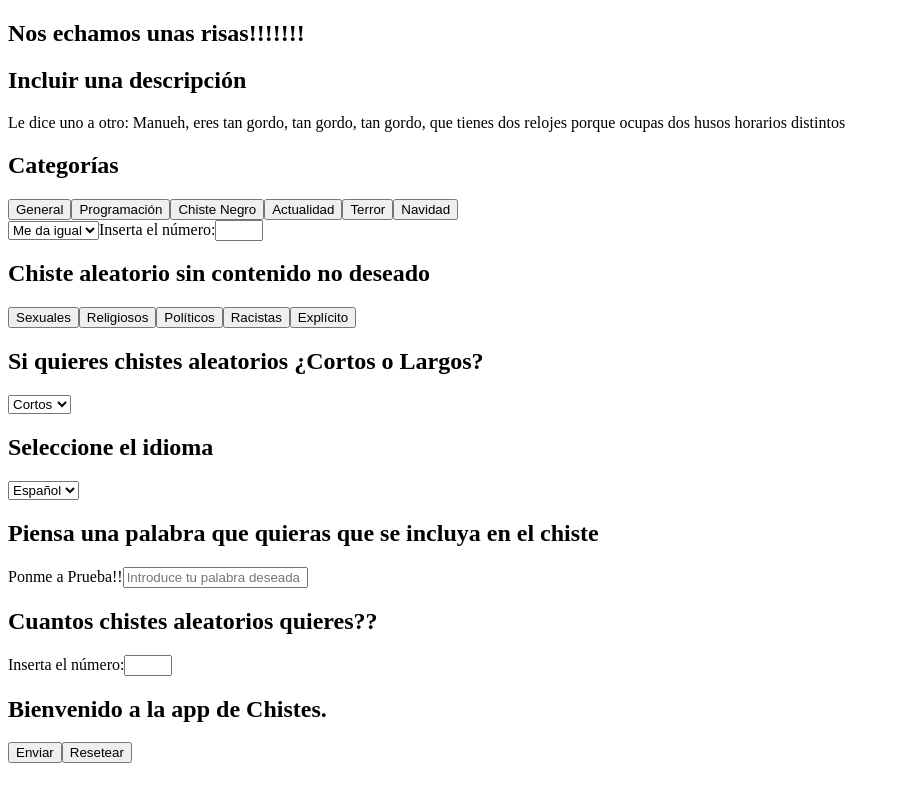
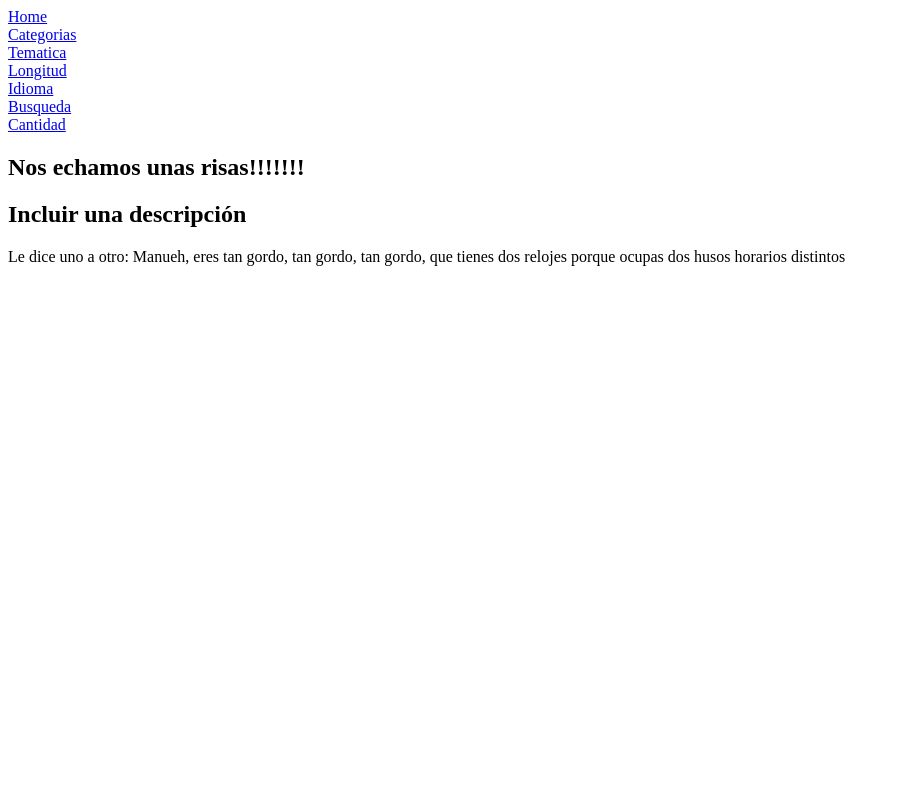
Before and after one commit to RaulMartinLuengo/Proyectazo, a React (Create React App) app in the folder app_bromas/: page / in a window 1280 px wide. Shown: the whole page, without its empty margins (0-900 px from the left). Built offline with nearby package versions, Linux system fonts and the light colour scheme.

Commit message:
Commit ROUTER

```diff
--- a/app_bromas/package.json
+++ b/app_bromas/package.json
@@ -8,7 +8,7 @@
     "@testing-library/user-event": "^13.5.0",
     "react": "^17.0.2",
     "react-dom": "^17.0.2",
-    "react-router-dom": "^6.2.2",
+    "react-router-dom": "5.2.0",
     "react-scripts": "^5.0.0",
     "web-vitals": "^2.1.4",
     "yarn": "^1.22.17"
--- a/app_bromas/src/App/App.jsx
+++ b/app_bromas/src/App/App.jsx
@@ -4,6 +4,12 @@
 /* eslint-disable import/prefer-default-export */
 
 import React, { useState } from 'react';
+import {
+  BrowserRouter as Router,
+  Switch,
+  Route,
+  Link,
+} from 'react-router-dom';
 import { ArticuloEncabezado } from './Encabezado/ArticuloEncabezado';
 import Categorias from './Categorias/Categorias';
 import Tematica from './Tematica/Tematica';
@@ -16,8 +22,8 @@ import {
   getAmountJoke, getCategoryAmountJoke, getCategoryJoke, getCategoryLengthAmountJoke, getCategoryLengthJoke, getFilterJoke, getFlagsJoke, getLangJoke, getLengthJoke,
 } from '../services/jokeApi';
 
-function App() {
-  const defaultJoke = 'Bienvenido a la app de Chistes.';
+export function App() {
+  const defaultJoke = 'No hay ningún chiste activo';
   // Hook para los chistes cuyo estado inicial será un objeto vacío
   const [jokes, setJokes] = useState(defaultJoke);
   const toggleAmount = (amount) => {
@@ -85,20 +91,68 @@ function App() {
     }
     fetchJokes();
   };
+  const handleJoke = () => {
+    setJokes(defaultJoke);
+  };
   return (
     <>
-      <ArticuloEncabezado />
+      <Router>
+        <nav onClick={handleJoke}>
+          <Link to="/">Home</Link>
+          <br />
+          <Link to="/categorias">Categorias</Link>
+          <br />
+          <Link to="/tematica">Tematica</Link>
+          <br />
+          <Link to="/longitud">Longitud</Link>
+          <br />
+          <Link to="/idioma">Idioma</Link>
+          <br />
+          <Link to="/busqueda">Busqueda</Link>
+          <br />
+          <Link to="/cantidad">Cantidad</Link>
+        </nav>
+        <main>
+          <Switch>
+            <Route path="/categorias">
               <Categorias toggleCategory={toggleCategory} toggleCategoryAmount={toggleCategoryAmount} toggleCategoryLength={toggleCategoryLength} toggleCategoryAmountLength={toggleCategoryLengthAmount} />
+              <Chistes joke={jokes} />
+              <button type="reset" onClick={handleJoke}>Limpiar Chistes</button>
+            </Route>
+            <Route path="/tematica">
               <Tematica toggleFlags={toggleFlags} />
+              <Chistes joke={jokes} />
+              <button type="reset" onClick={handleJoke}>Limpiar Chistes</button>
+            </Route>
+            <Route path="/longitud">
               <Longitud toggleLength={toggleLength} />
+              <Chistes joke={jokes} />
+              <button type="reset" onClick={handleJoke}>Limpiar Chistes</button>
+            </Route>
+            <Route path="/idioma">
               <Idioma toggleLanguage={toggleLanguage} />
+              <Chistes joke={jokes} />
+              <button type="reset" onClick={handleJoke}>Limpiar Chistes</button>
+            </Route>
+            <Route path="/busqueda">
               <Busqueda toggleWord={toggleWord} />
+              <Chistes joke={jokes} />
+              <button type="reset" onClick={handleJoke}>Limpiar Chistes</button>
+            </Route>
+            <Route path="/cantidad">
               <Cantidad toggleAmount={toggleAmount} />
               <Chistes joke={jokes} />
-      <button type="submit">Enviar</button>
-      <button type="reset">Resetear</button>
+              <button type="reset" onClick={handleJoke}>Limpiar Chistes</button>
+            </Route>
+            {/* Cuidado: El / siempre va al final del Switch */}
+            <Route path="/">
+              <ArticuloEncabezado />
+            </Route>
+          </Switch>
+        </main>
+      </Router>
+
 
     </>
   );
 }
-export default App;
--- a/app_bromas/src/index.jsx
+++ b/app_bromas/src/index.jsx
@@ -1,6 +1,6 @@
 import React from 'react';
 import ReactDOM from 'react-dom';
-import App from './App/App';
+import { App } from './App/App';
 
 ReactDOM.render(
   <React.StrictMode>
```
Also changed, not shown: 2 other files (tests, documents, lock files or other folders). Lines whose indentation alone changed are shown as unchanged.
